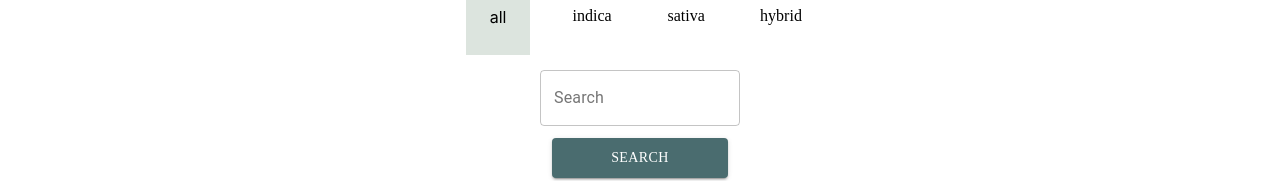
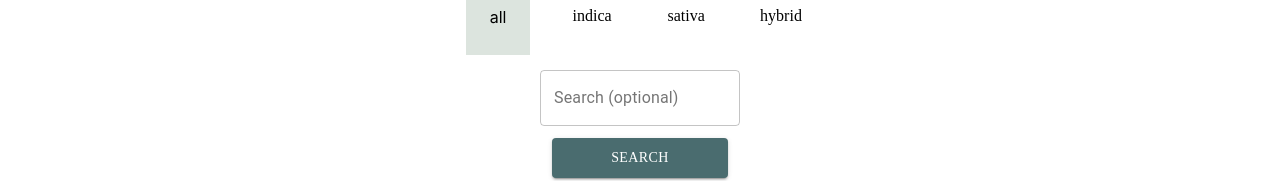
Before and after one commit to OneCodeMan/tangela-merkel, a React (Create React App) app: page / in a window 1280 px wide. Shown: the part 343-524 px from the top of the page. Built offline with nearby package versions, Linux system fonts and the light colour scheme.

Commit message:
changed label of TextField

```diff
--- a/src/components/StrainList/StrainList.js
+++ b/src/components/StrainList/StrainList.js
@@ -212,10 +212,9 @@ class StrainList extends Component {
             <div className={css(styles.searchContainer)}>
               <TextField
                 id="outlined-basic"
-                label="Search"
+                label="Search (optional)"
                 variant="outlined"
                 className={css(styles.searchInput)}
-                placeholder="enter a keyword.."
                 value={this.state.query}
                 onChange={this.handleQueryChange.bind(this)}
               />
```
